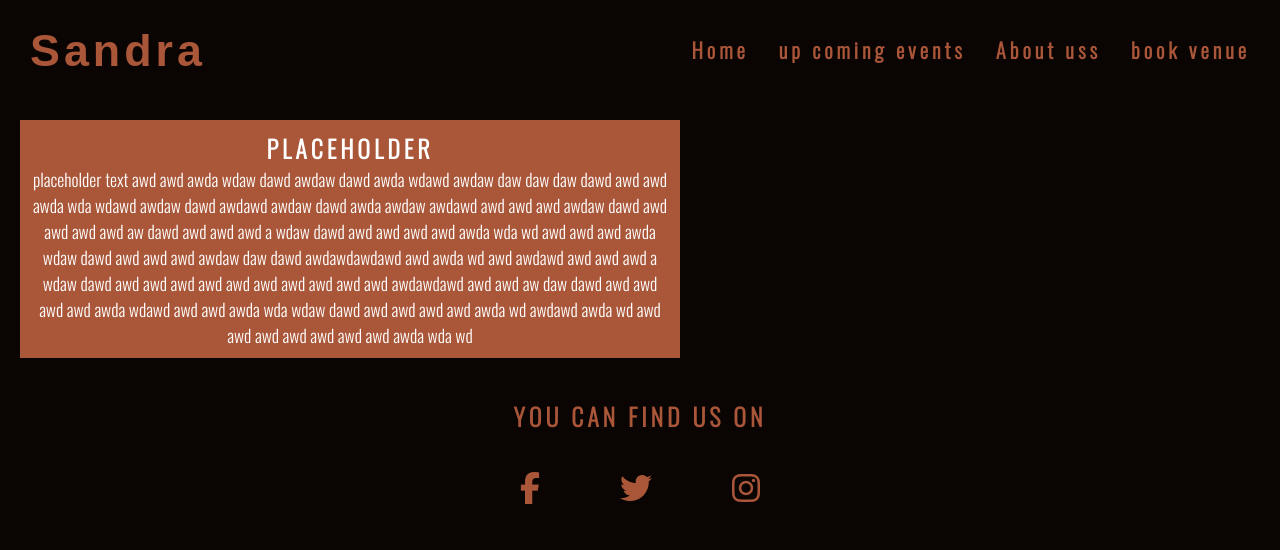
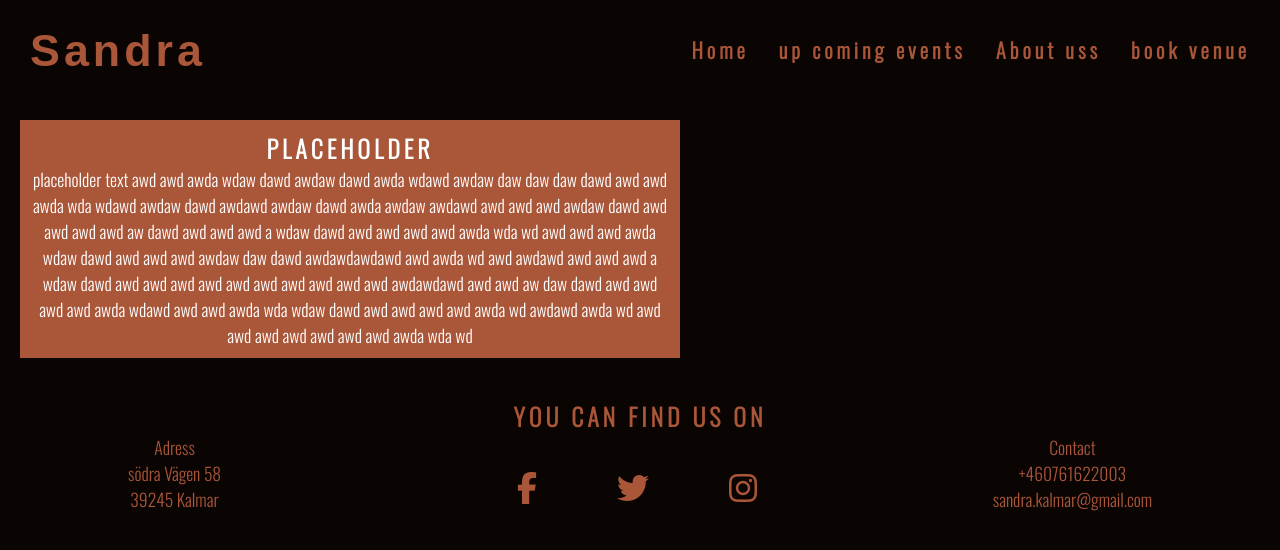
Before and after one commit to Ljunkan22/sandra, a plain HTML site: page about-uss.html in a window 1280 px wide. Drawn offline with nearby package versions, Linux system fonts and the light colour scheme; a web font is replaced by a local one.

Commit message:
add uppdated footer to about-us.html

```diff
--- a/about-uss.html
+++ b/about-uss.html
@@ -57,6 +57,14 @@
     <footer>
         <h2>You can find us on</h2>
         <ul class="media">
+            <li class="adress">
+                <p>Adress
+                    <br>
+                    södra Vägen 58
+                    <br>
+                    39245 Kalmar
+                </p>
+            </li>
             <li>
                 <a href="https://www.facebook.com/" target="_blank" rel="noopener"
                 aria-label="visit our facebook page (opens new tab) ">
@@ -72,6 +80,14 @@
                 aria-label="Visit our intagram page ( opens new tab)">
                 <i class="fa fa-instagram" aria-hidden="true"></i></a>
             </li>
+            <li class="contact">
+                <p>Contact
+                    <br>
+                    +460761622003
+                    <br>
+                    sandra.kalmar@gmail.com
+                </p>
+            </li>
         </ul>
     </footer>
 
```
